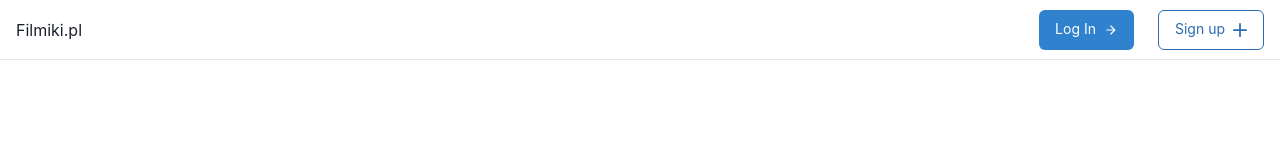
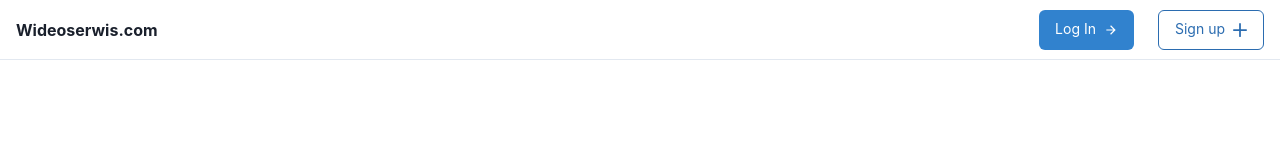
Before and after one commit to sweettirexkiller/wideoserwis_front_Io2_deploy, a React (Create React App) app: page /log-in in a window 1280 px wide. Shown: the top 160 px of the page. Built offline with nearby package versions, Linux system fonts and the light colour scheme.

Commit message:
change od title

```diff
--- a/src/components/NavBarMenu.js
+++ b/src/components/NavBarMenu.js
@@ -43,7 +43,7 @@ export default function WithSubnavigation() {
             textAlign={useBreakpointValue({ base: 'center', md: 'left' })}
             fontFamily={'heading'}
             color={useColorModeValue('gray.800', 'white')}>
-            <Link to={"/"}>Filmiki.pl</Link>
+            <Link to={"/"}><Text as={'b'}>Wideoserwis.com</Text></Link>
           </Text>
 
           <Flex display={{ base: 'none', md: 'flex' }} ml={10}>
--- a/src/components/UserProfile/ProfileNavigate.js
+++ b/src/components/UserProfile/ProfileNavigate.js
@@ -15,7 +15,6 @@ const ProfileNavigate = () => {
   if (decode.exp * 1000 < new Date().getTime()) {
     return <Navigate to="/log-in" />;
   }
-
 
   return (
     <VStack
```
